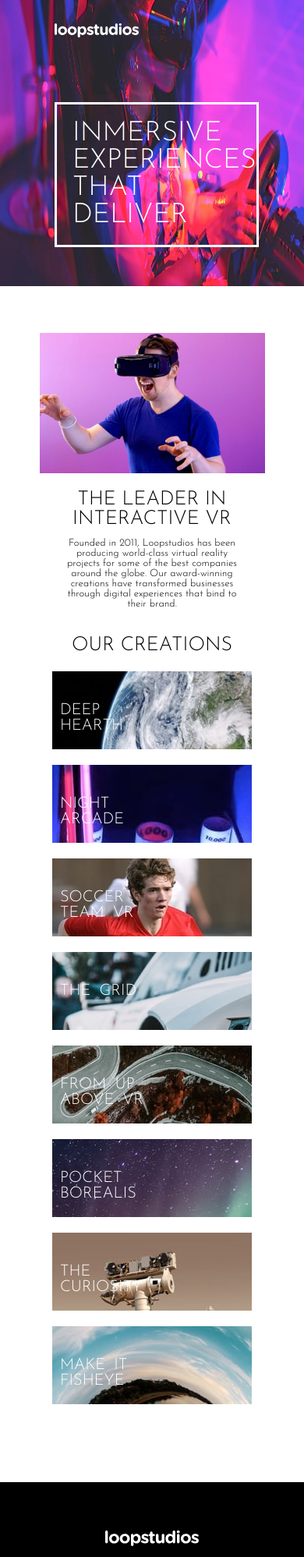
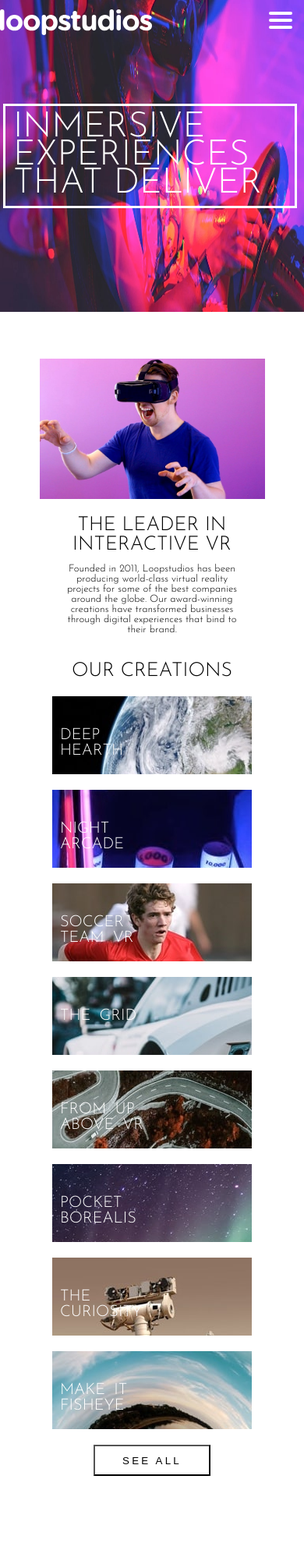
Before and after one commit to XimenaSaldarriaga/loopstudios, a React (Vite) app: page / in a window 390 px wide. Shown: the top 1997 px of the page at 78% size. Built offline with nearby package versions, Linux system fonts and the light colour scheme.

Commit message:
Agregados diseños responsive

```diff
--- a/src/components/creations/Creations.jsx
+++ b/src/components/creations/Creations.jsx
@@ -10,6 +10,7 @@
       <button className='creations__button'>SEE ALL</button>
     </div>
     <Card />
+    <button className='creations__button_end'>SEE ALL</button>
     </div>
   )
 }
--- a/src/components/creations/creations.scss
+++ b/src/components/creations/creations.scss
@@ -1,5 +1,4 @@
 .creations {
-
   &__header {
     display: flex;
     justify-content: space-between;
@@ -24,8 +23,10 @@
     background-color: black;
     color: white;
   }
+  &__button_end {
+    display: none;
   }
-
+}
 @media only screen and (max-width: 450px) {
   .creations {
     display: flex;
--- a/src/components/footer/Footer.jsx
+++ b/src/components/footer/Footer.jsx
@@ -26,33 +26,21 @@
 
     },
   ];
-  const footerLinks = [
-    { name: 'About' },
-    { name: 'Careers' },
-    { name: 'Events' },
-    { name: 'Products' },
-    { name: 'Support' },
-  ];
-
   return (
 
     <footer className='footer'>
+      <div className='footer__social'>
+        {iconList.map((icon, index) => (
+          <figure className='footer__icon' key={index}>
+            <img className='footer__image' src={icon.icon} alt={icon.name} />
+          </figure>
+        ))}
+      </div>
+      <span className='footer__text'> © 2021 Loopstudios. All rights reserved.</span>
       <div className='footer__nav'>
-// Aquí se agrega la clase para actualizar los estilos del navbar
-        <NavBar links={footerLinks} className="footer__navbar" />
+
       </div>
-      <div className="footer__content">
-        <div className="footer__social">
-          {iconList.map((icon, index) => (
-            <figure className="footer__icon" key={index}>
-              <img className="footer__image" src={icon.icon} alt={icon.name} />
-            </figure>
-          ))}
-        </div>
-        <div className="footer__text">
-        <span >© 2021 Loopstudios. All rights reserved.</span>
-        </div>
-      </div>
+
     </footer>
 
   )
--- a/src/components/footer/footer.scss
+++ b/src/components/footer/footer.scss
@@ -3,74 +3,35 @@
   background-color: black;
   width: 100%;
   display: flex;
-    justify-content: space-between;
-    align-items: center;
-
-    &__nav {
-        margin: 20px 180px 20px 180px;
-    }
-
-    &__navbar {
-        display: flex;
-        flex-direction: column;
-        align-items: flex-start;
-
-        .navbar__links {
-            align-items: flex-start;
-            padding: 0;
-        }
-
-    }
-
-    &__content {
-        display: flex;
   flex-direction: column;
   align-items: flex-end;
-        margin: 20px 180px 20px 180px;
-    }
+  text-align: right;
 
   &__social {
     display: flex;
+    flex-wrap: wrap;
     margin-bottom: 5px;
-        justify-content: flex-start;
   }
 
   &__icon {
-        margin: 0 10px;
-
+    margin-left: 20px;
   }
 
   &__text {
     font-family: 'Alata', sans-serif;
     opacity: 0.5;
     color: white;
-        margin-top: 10px;
+    margin-right: 30px;
+  }
+
+  &__nav {
+    display: flex;
+    justify-content: flex-start; /* Alinear a la izquierda */
   }
 }
 
 @media only screen and (max-width: 450px) {
   .footer {
     display: flex;
-      flex-direction: column;
-      &__navbar {
-
   }
-
-      &__content {
-        display: flex;
 }
-
-      &__image {
-        width: 20px;
-    }
-
-    &__text {
-        display: flex;
-        padding-bottom: 30px;
-        font-size: 12px;
-        text-align: center;
-    }
-
-    }
-
-  }
--- a/src/components/header/Header.jsx
+++ b/src/components/header/Header.jsx
@@ -1,13 +1,11 @@
 import React from 'react'
 import NavBar from '../navBar/NavBar'
 import './header.scss'
-import logo from '../../images/logo.svg'
 
 const Header = () => {
   return (
     <div className='header'>
-        <NavBar className={'header__navbar'} />
-        <img className='header__logo' src={logo} alt="" />
+        <NavBar />
         <div>
             <h1 className='header__div'>INMERSIVE EXPERIENCES THAT DELIVER</h1>
         </div>
--- a/src/components/header/header.scss
+++ b/src/components/header/header.scss
@@ -21,35 +21,24 @@
     font-weight: lighter;
     line-height: 70px;
   }
-
-    &__logo {
-      display: none;
-    }
-
 }
 
 @media only screen and (max-width: 450px) {
   .header {
-      padding: 10px 50px 10px 70px;
-
-      &__navbar {
-        display: none;
-      }
-
-      &__logo {
-        display: flex !important;
-        width: 40%;
-        padding-top: 20px;
-      }
-
+    padding: 0;
+    gap: 0;
+    height: 400px;
+    justify-content: center;
     &__div {
-        width: 80%;
+      margin-left: 1%;
+      width: 90%;
+      color: hsl(0, 0%, 100%);
       border: 3px solid hsl(0, 0%, 100%);
-        padding: 20px;
-        font-size: 35px;
+      padding: 10px;
+      font-size: 45px;
       height: auto;
-        line-height: 1;
-        margin-bottom: 40px;
+      line-height: 0.8;
+      word-wrap: break-word;
     }
   }
 }
--- a/src/components/navBar/NavBar.jsx
+++ b/src/components/navBar/NavBar.jsx
@@ -1,35 +1,36 @@
-import React from 'react'
-import './navbar.scss'
-import logo from '../../images/logo.svg'
+import React, { useState } from 'react';
+import './navbar.scss';
+import logo from '../../images/logo.svg';
 
 const links = [
   {
-        name: "About",
-        link: "",
+    name: 'About',
+    link: '',
   },
   {
-        name: "Careers",
-        link: "",
+    name: 'Careers',
+    link: '',
   },
   {
-        name: "Events",
-        link: "",
+    name: 'Events',
+    link: '',
   },
   {
-        name: "Products",
-        link: "",
+    name: 'Products',
+    link: '',
   },
   {
-        name: "Support",
-        link: "",
+    name: 'Support',
+    link: '',
   },
 ];
 
-const NavBar = ({  className })  => {
+const NavBar = () => {
+  const [isOpen, setIsOpen] = useState(false);
   return (
-        <nav className={`navbar ${className}`}>
-            <img className='navbar__logo' src={logo} alt="" />
-            <ul className="navbar__links">
+    <nav className={`navbar ${isOpen && 'open'}`}>
+      <img className={`navbar__logo ${isOpen && 'open'}`} src={logo} alt="" />
+      <ul className={`navbar__links ${isOpen && 'open'}`}>
         {links.map((link, index) => (
           <li className="navbar__link" key={index}>
             <span>{link.name}</span>
@@ -37,9 +38,18 @@
           </li>
         ))}
       </ul>
+      <div
+        className={`nav_toggle ${isOpen && 'open'}`}
+        onClick={() => {
+          setIsOpen(!isOpen);
+        }}
+      >
+        <span></span>
+        <span></span>
+        <span></span>
+      </div>
+    </nav>
+  );
+};
 
-        </nav>
-    )
-}
-
-export default NavBar
+export default NavBar;
--- a/src/components/navBar/navbar.scss
+++ b/src/components/navBar/navbar.scss
@@ -37,21 +37,68 @@
 }
 
 @media only screen and (max-width: 450px) {
-    .navbar {
-        width: 100%;
-        display: flex;
+  .navbar.open {
+    background-color: black;
+    height: 70%;
+    display: flex;
+    justify-content: space-between;
+    align-items: center;
+  }
+  .navbar {
+    position: absolute;
+    top: 0.1px;
 
-        &__logo {
-            display: flex;
-            width: 120px;
-            left: 5px;
-            padding: 10px;
-            align-self: center;
-        }
-
-        &__link {
-            display: flex;
-            font-size: 12px;
-        }
+    &__links {
+      color: white;
+      position: absolute;
+      top: 60px;
+      left: 0;
+      background-color: black;
+      display: flex;
+      flex-direction: column;
+      width: auto;
+      height: -webkit-fill-available;
+      transform: translateX(-100%);
+      transition: 0.3s ease all;
     }
+    &__logo {
+      display: flex;
+      object-fit: contain;
+      width: 50%;
+    }
+    &__logo.open {
+      z-index: -1;
+    }
+    &__links.open {
+      transform: translateX(0) !important;
+    }
+  }
+  .nav_toggle {
+    display: flex !important;
+    flex-direction: column;
+    margin: 15px;
+  }
+  .nav_toggle.open {
+    position: absolute;
+    top: 10px;
+    left: 80%;
+  }
+  .nav_toggle span {
+    width: 30px;
+    height: 4px;
+    background-color: white;
+    margin-bottom: 5px;
+    border-radius: 2px;
+    transform-origin: 5px 0px;
+    transition: all 0.2s linear;
+  }
+  .nav_toggle.open > span {
+    transform: rotate(45deg) translate(0px, 0px);
+  }
+  .nav_toggle.open > span:nth-child(2) {
+    display: none;
+  }
+  .nav_toggle.open > span:nth-child(3) {
+    transform: rotate(-45deg) translate(-5px, 1px);
+  }
 }
```
Also changed, not shown: src/components/card/card.scss (indentation only), src/components/info/info.scss (indentation only). Lines whose indentation alone changed are shown as unchanged.
